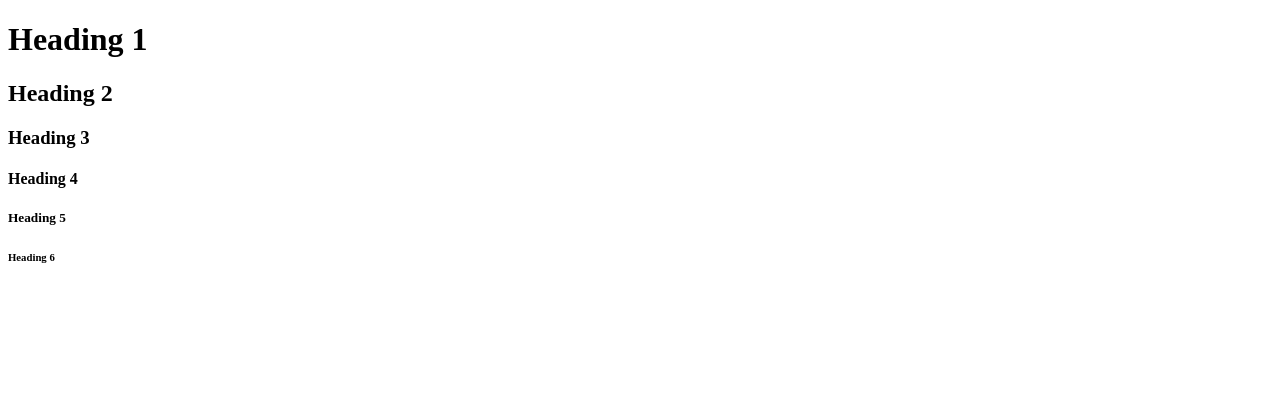
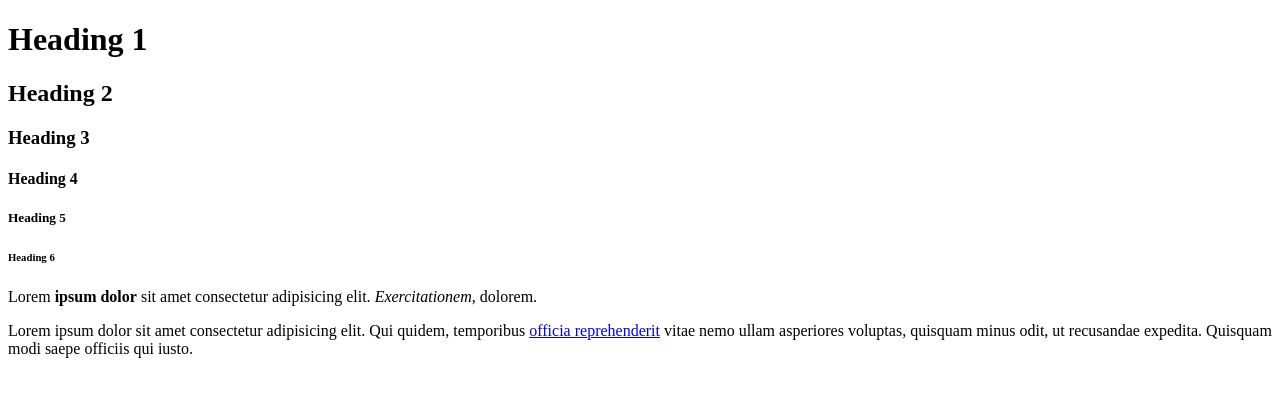
Before and after one commit to pancake-taicho/traversy-html-crash-course-for-asbolute-beginners, a plain HTML site: page index.html in a window 1280 px wide. Drawn offline with Linux system fonts and the light colour scheme.

Commit message:
added paragraphs

```diff
--- a/index.html
+++ b/index.html
@@ -1,7 +1,7 @@
 <!DOCTYPE html>
-<html lang='en'>
+<html lang="en">
   <head>
-    <meta charset='UTF-8'>
+    <meta charset="UTF-8">
     <title>HTML Cheatsheet</title>
   </head>
   <body>
@@ -12,5 +12,9 @@
     <h4>Heading 4</h4>
     <h5>Heading 5</h5>
     <h6>Heading 6</h6>
+
+    <!-- Paragraphs -->
+    <p>Lorem <strong>ipsum dolor</strong> sit amet consectetur adipisicing elit. <em>Exercitationem</em>, dolorem.</p>
+    <p>Lorem ipsum dolor sit amet consectetur adipisicing elit. Qui quidem, temporibus <a href="http://google.com" target="_blank">officia reprehenderit</a> vitae nemo ullam asperiores voluptas, quisquam minus odit, ut recusandae expedita. Quisquam modi saepe officiis qui iusto.</p>
   </body>
 </html>
```
